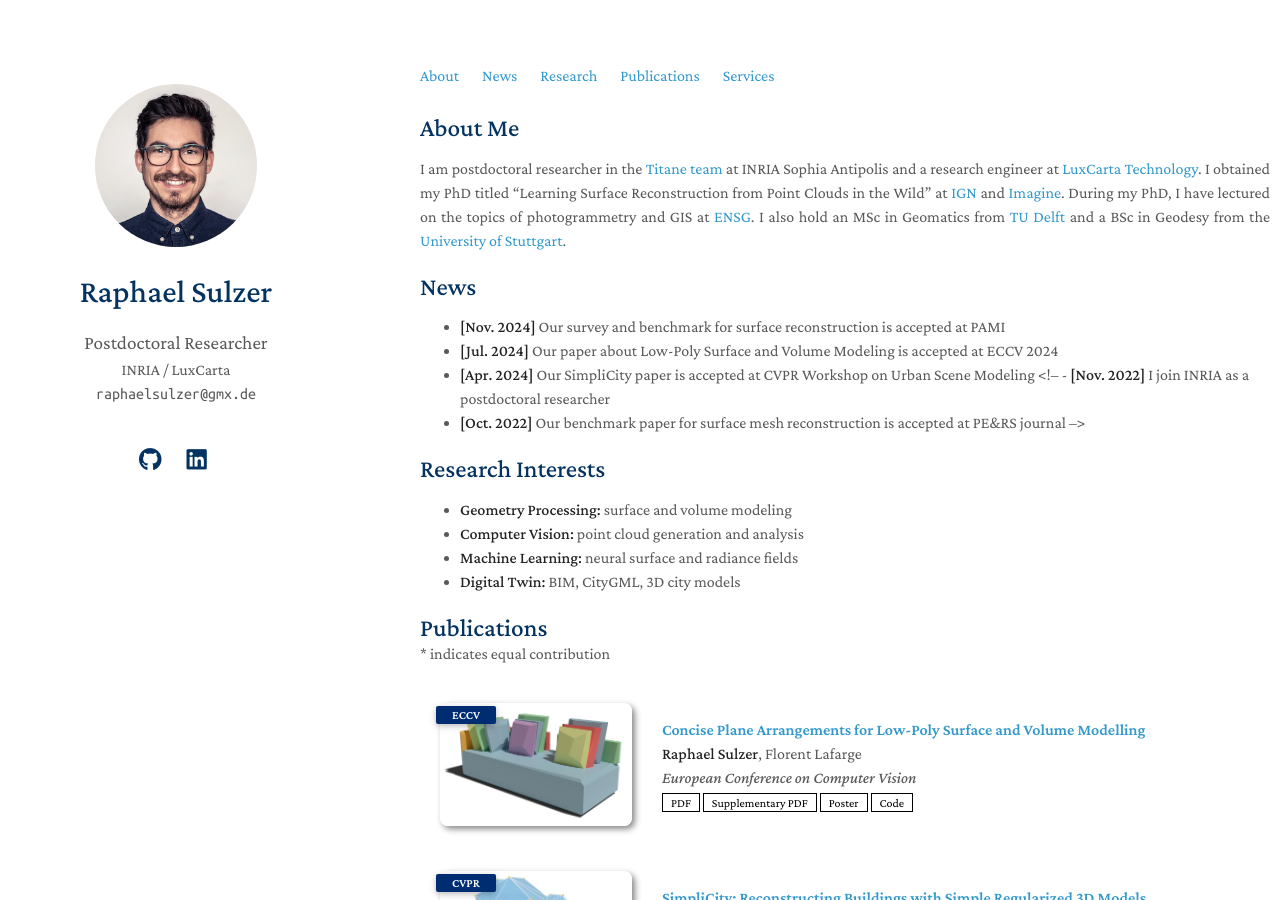
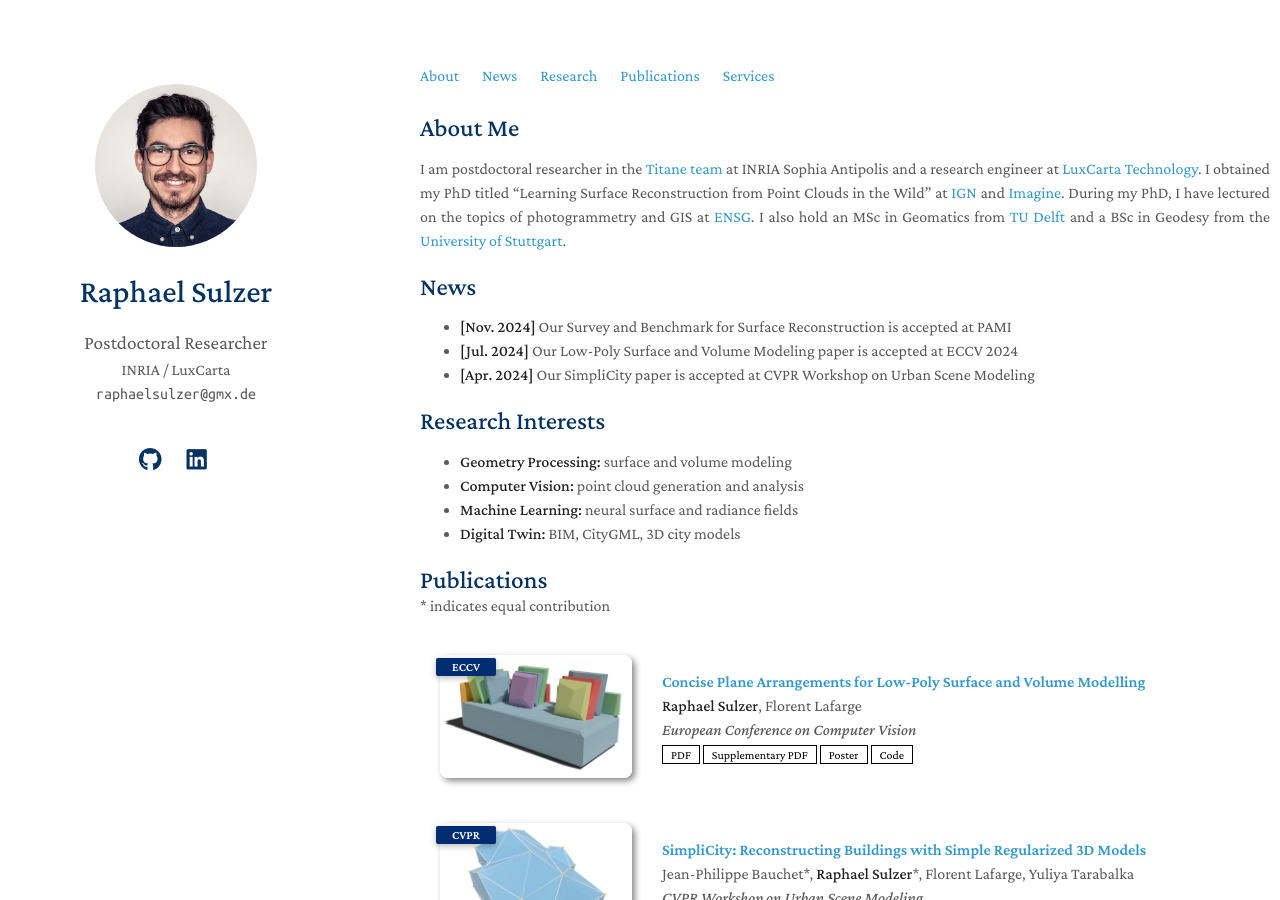
Before and after one commit to raphaelsulzer/raphaelsulzer.github.io, a Jekyll site: the page built from index.md, in a window 1280 px wide and 900 px high. Built offline with Jekyll 4.4.1, drawn with Linux system fonts in a browser that asks for light colours; nearby versions of some CDN libraries; a style sheet for code colours, icons or effects is not loaded; our own code applies the rules of GitHub Pages for plain Markdown files.

Commit message:
fix news

```diff
--- a/index.md
+++ b/index.md
@@ -8,15 +8,14 @@
 
 ## News
 
-- **[Nov. 2024]** Our survey and benchmark for surface reconstruction is accepted at PAMI
-- **[Jul. 2024]** Our paper about Low-Poly Surface and Volume Modeling is accepted at ECCV 2024
+- **[Nov. 2024]** Our Survey and Benchmark for Surface Reconstruction is accepted at PAMI
+- **[Jul. 2024]** Our Low-Poly Surface and Volume Modeling paper is accepted at ECCV 2024
 - **[Apr. 2024]** Our SimpliCity paper is accepted at CVPR Workshop on Urban Scene Modeling
 <!-- - **[Nov. 2023]** I join LuxCarta Technology as a research engineer -->
-<!-- - **[Nov. 2022]** I join INRIA as a postdoctoral researcher
-- **[Oct. 2022]** Our benchmark paper for surface mesh reconstruction is accepted at PE&RS journal -->
-<!-- - **[Oct. 2022]** I succesfully defended my PhD at IGN
- --><!-- - **[Aug. 2022]** Our paper about surface reconstruction with visibility is accepted at ICPR 2023
- -->
+<!-- - **[Nov. 2022]** I join INRIA as a postdoctoral researcher -->
+<!-- - **[Oct. 2022]** Our benchmark paper for surface mesh reconstruction is accepted at PE&RS journal -->
+<!-- - **[Oct. 2022]** I succesfully defended my PhD at IGN -->
+<!-- - **[Aug. 2022]** Our paper about surface reconstruction with visibility is accepted at ICPR 2023 -->
 
 ## Research Interests
 
```
